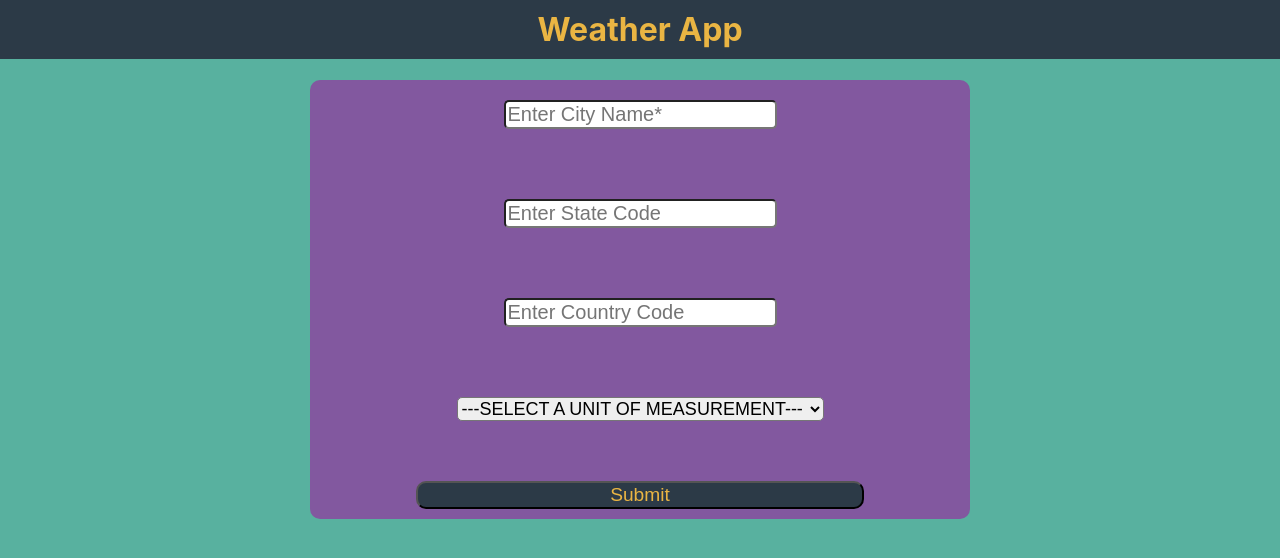
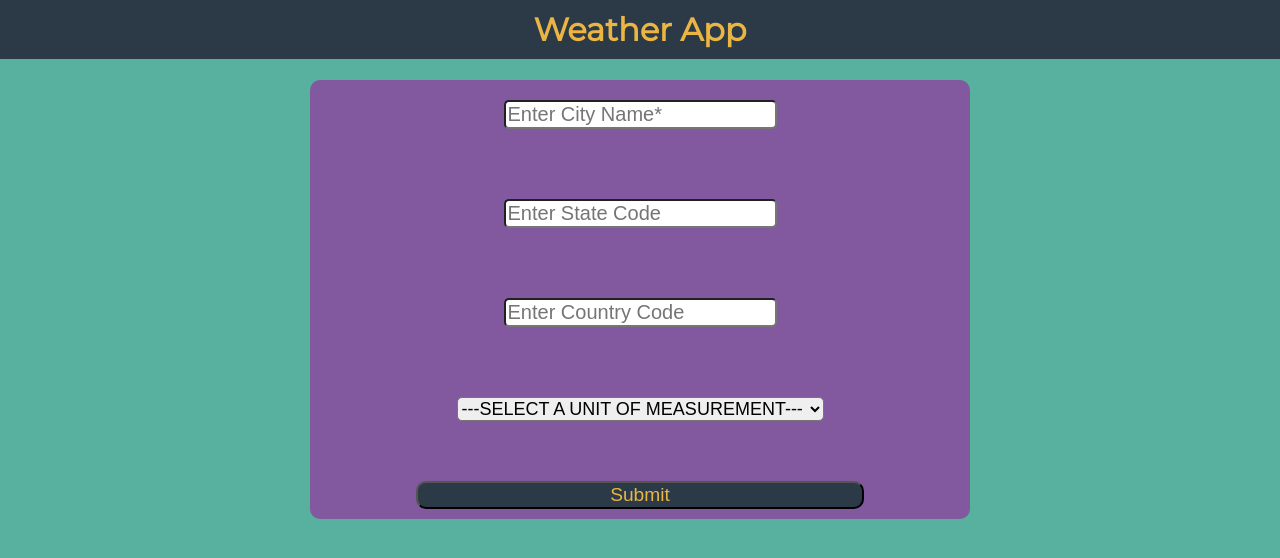
Before and after one commit to manny53365/weather-app-reactjs, a React (Create React App) app: page / in a window 1280 px wide. Shown: the top 558 px of the page. Built offline with nearby package versions, Linux system fonts and the light colour scheme.

Commit message:
added custom fonts to the app

```diff
--- a/src/App.css
+++ b/src/App.css
@@ -1,7 +1,10 @@
+@import url('https://fonts.googleapis.com/css2?family=Montserrat&display=swap');
+
 .App {
   text-align: center;
   min-height: 100vh;
   margin: 0;
   padding: 0;
   background-color: #58B19F;
+  font-family: 'Montserrat', Helvetica, Arial, sans-serif;
 }
--- a/src/home/Home.module.css
+++ b/src/home/Home.module.css
@@ -48,5 +48,5 @@
 }
 
 .temperatures, .wind-speeds , .sun-info {
-    font-size: 1.5rem;
+    font-size: 1.25rem;
 }
```
